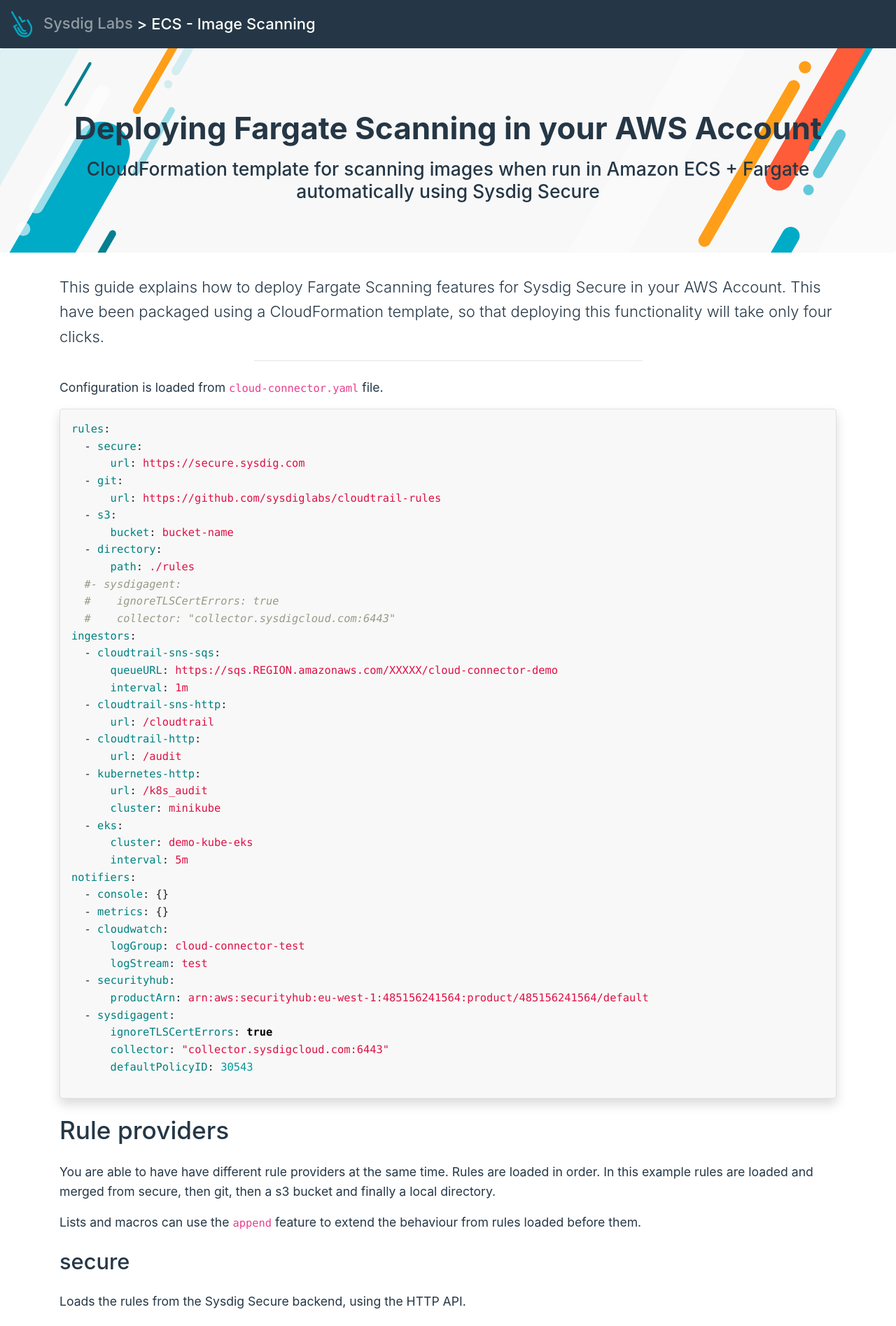
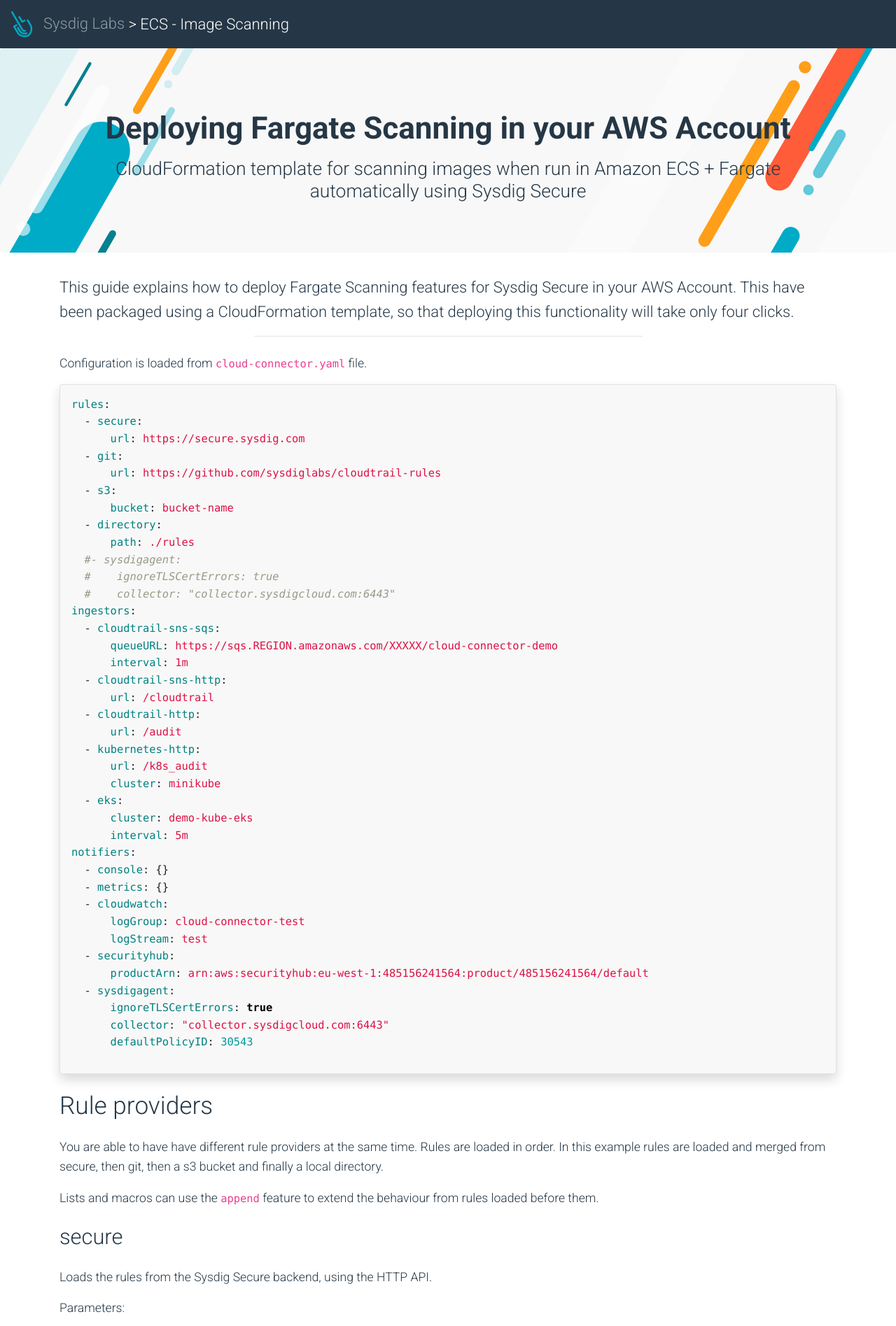
Before and after one commit to vicenteherrera/jekyll-theme-vicenteherrera, a Jekyll site: the page built from index.md, in a window 1280 px wide. Shown: the top 1895 px of the page at 70% size. Built offline with Jekyll 4.4.1, drawn with Linux system fonts in a browser that asks for light colours.

Commit message:
fix: Use roboto first for all platforms

```diff
--- a/_sass/jekyll-theme-sysdiglabs-docs.scss
+++ b/_sass/jekyll-theme-sysdiglabs-docs.scss
@@ -3,6 +3,7 @@ $orange: #ff9e1b;
 $body-color: $dark;
 $link-color: $orange;
 
+$font-family-sans-serif: Roboto, -apple-system, BlinkMacSystemFont, "Segoe UI", "Helvetica Neue", Arial, "Noto Sans", sans-serif, "Apple Color Emoji", "Segoe UI Emoji", "Segoe UI Symbol", "Noto Color Emoji";
 $font-size-base: 1.1rem;
 $line-height-base: 1.6;
 
```
